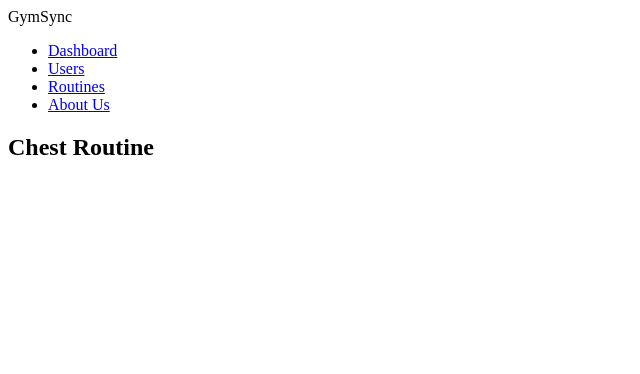
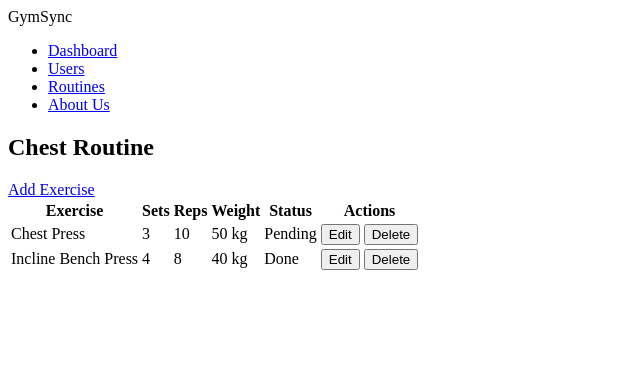
Before and after one commit to ArmandoMartinez3/dgl104-appdevproj-group6, a Django app: template gymapp/templates/admin/t.routines_view.html in a window 1280 px wide. Shown: the top 374 px of the page, without its empty margins (0-640 px from the left). Run offline with Django 3.2, Linux system fonts and the light colour scheme; the template is opened without the code that fills it, so the values that code supplies are empty.

Commit message:
Added some css.
Stayed up late, I managed to complete up to here, will finish tomorrow, and also will provide the Mock-Up images.

```diff
--- a/gymapp/templates/admin/t.routines_view.html
+++ b/gymapp/templates/admin/t.routines_view.html
@@ -19,11 +19,47 @@
         </nav>
       </div>
     </header>
-
     <main>
       <section class="container routines">
         <div class="main-content">
           <h2>Chest Routine</h2>
+          <a href="#" class="btn">Add Exercise</a>
+          <table class="routine-table">
+            <thead>
+              <tr>
+                <th>Exercise</th>
+                <th>Sets</th>
+                <th>Reps</th>
+                <th>Weight</th>
+                <th>Status</th>
+                <th>Actions</th>
+              </tr>
+            </thead>
+            <tbody>
+              <tr>
+                <td>Chest Press</td>
+                <td>3</td>
+                <td>10</td>
+                <td>50 kg</td>
+                <td><span class="status pending">Pending</span></td>
+                <td>
+                  <button class="btn">Edit</button>
+                  <button class="btn cancel">Delete</button>
+                </td>
+              </tr>
+              <tr>
+                <td>Incline Bench Press</td>
+                <td>4</td>
+                <td>8</td>
+                <td>40 kg</td>
+                <td><span class="status done">Done</span></td>
+                <td>
+                  <button class="btn">Edit</button>
+                  <button class="btn cancel">Delete</button>
+                </td>
+              </tr>
+            </tbody>
+          </table>
         </div>
       </section>
     </main>
```
Also changed, not shown: gymapp/templates/admin/t.routines_view.css (+64 -0 lines).
